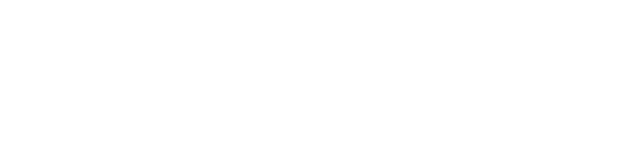
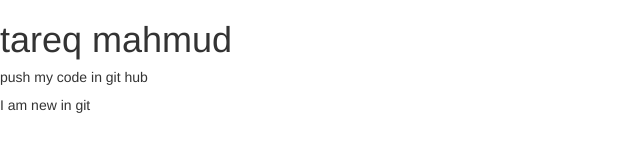
Before and after one commit to Mahmudtareq/my-first-repo, a plain HTML site: page index.html in a window 1280 px wide. Shown: the whole page, without its empty margins (0-640 px from the left). Drawn offline with nearby package versions, Linux system fonts and the light colour scheme.

Commit message:
add new hedder

```diff
--- a/index.html
+++ b/index.html
@@ -5,12 +5,15 @@
         <meta http-equiv="X-UA-Compatible" content="IE=edge">
         <meta name="viewport" content="width=device-width, initial-scale=1">
         <title>My First github repo</title>
-
         <!-- Bootstrap CSS -->
         <link href="https://maxcdn.bootstrapcdn.com/bootstrap/3.3.7/css/bootstrap.min.css" rel="stylesheet">
 
     </head>
     <body>
+        <h1>tareq mahmud</h1>
+        <h5>push my code in git hub</h5>
+        <p>I am new in git</p>
+
 
     </body>
 </html>
```
